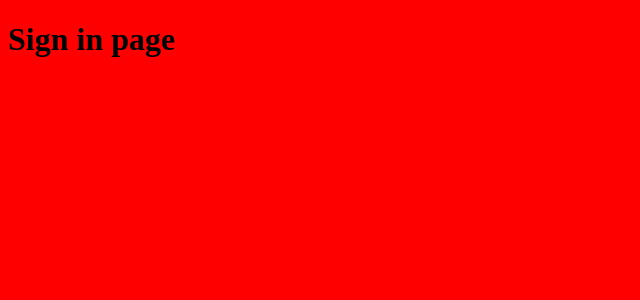
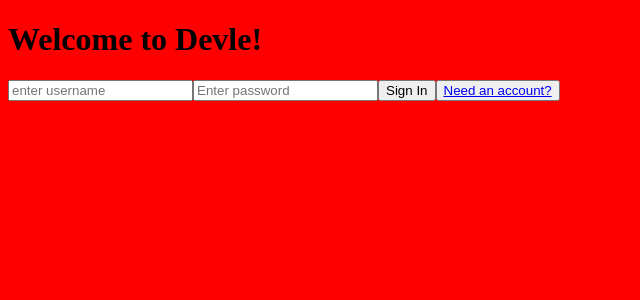
Before and after one commit to Mewtew-54/Devle, a React app: page /signin in a window 1280 px wide. Shown: the top 300 px of the page, without its empty margins (0-640 px from the left). Built offline with nearby package versions, Linux system fonts and the light colour scheme.

Commit message:
added the signin page, made sure that frontend and backend were correctly connected.

```diff
--- a/client/components/SignIn.jsx
+++ b/client/components/SignIn.jsx
@@ -1,9 +1,36 @@
 import React from 'react';
+import { Link, useNavigate } from 'react-router-dom';
+import axios from 'axios';
 
 const SignIn = () => {
+    const navigate = useNavigate();
+    function submitHandler(){
+        const userData = {
+            username: document.getElementById('username').value ,
+            password: document.getElementById('password').value ,
+        }
+        axios.post('/api/signin', userData);
+        navigate('/');
+    }
     return (
-        <div>
-            <h1>Sign in page</h1>
+        <div className="home">
+            <div className="welcome" data-testid="SignIn">
+                <h1 className="welcomeMessage">Welcome to Devle!</h1>
+                <form className="form" onSubmit={submitHandler}>
+                    <label className="username">
+                        <input type="text" name="username" id="username" placeholder="enter username" />
+                    </label>
+                    <label className="password">
+                        <input type="password" name="password" id="password" placeholder="Enter password" />
+                    </label>
+                    <button className="link" id="submitBtn" type="submit">
+                        Sign In
+                    </button>
+                    <button className="link needAccount">
+                        <Link id='link' to='/signup'>Need an account?</Link>
+                    </button>
+                </form>
+            </div>
         </div>
     )
 }
```
